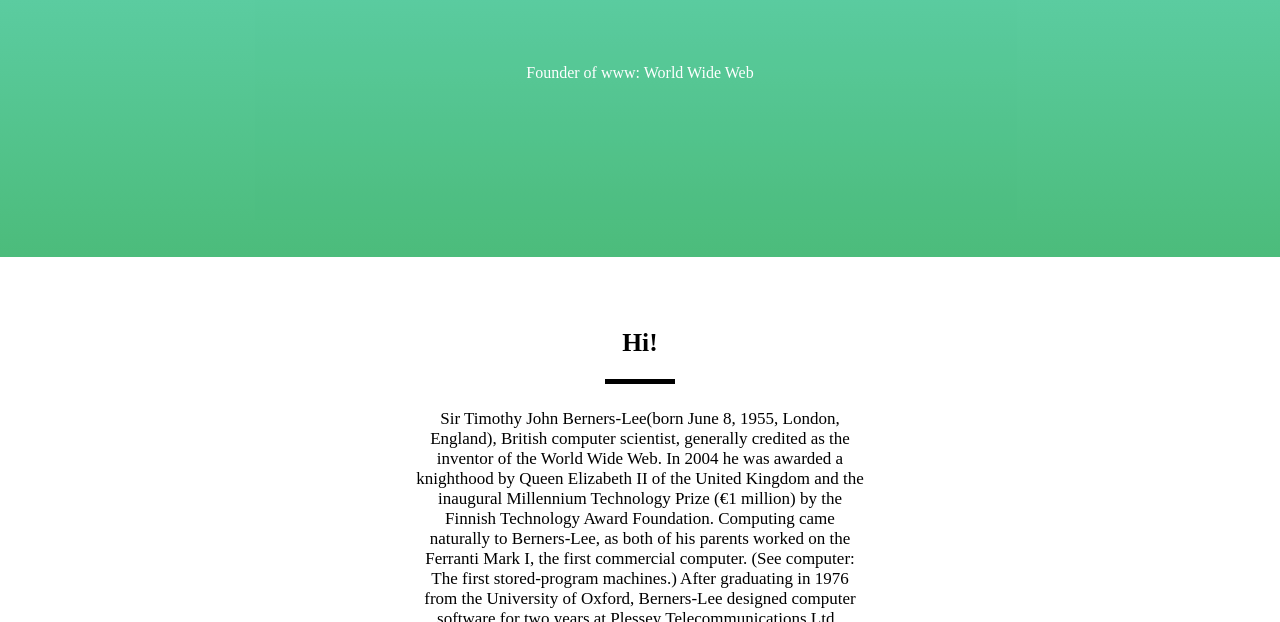
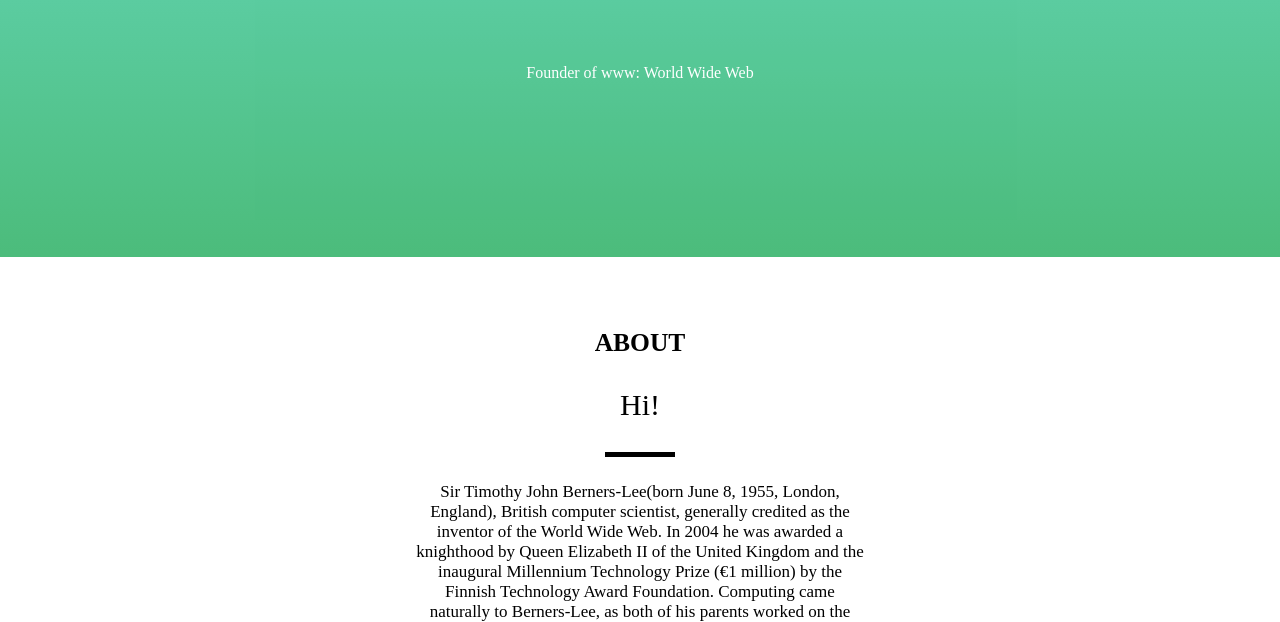
Before and after one commit to Bibhas-Misra/Tim-Berners-Lee, a plain HTML site: page index.html in a window 1280 px wide. Shown: the part 543-1165 px from the top of the page. Drawn offline with Linux system fonts and the light colour scheme.

Commit message:
Add files via upload

```diff
--- a/index.html
+++ b/index.html
@@ -30,7 +30,8 @@
         </div>
     </section>
     <section id="bio">
-        <h1>Hi!</h1>
+        <h1>ABOUT</h1>
+        <p id="head1">Hi!</p>
         <div class="line"></div>
         <p id="p1">Sir Timothy John Berners-Lee(born June 8, 1955, London, England), British computer scientist, generally credited as the inventor of the World Wide Web. In 2004 he was awarded a knighthood by Queen Elizabeth II of the United Kingdom and the inaugural Millennium Technology Prize (€1 million) by the Finnish Technology Award Foundation. Computing came naturally to Berners-Lee, as both of his parents worked on the Ferranti Mark I, the first commercial computer. (See computer: The first stored-program machines.) After graduating in 1976 from the University of Oxford, Berners-Lee designed computer software for two years at Plessey Telecommunications Ltd., located in Poole, Dorset, England. Following this, he had several positions in the computer industry, including a stint from June to December 1980 as a software engineering consultant at CERN, the European particle physics laboratory in Geneva.
 
--- a/style.css
+++ b/style.css
@@ -110,3 +110,7 @@ a {
     text-decoration: underline;
     color: blue !important;
 }
+
+#head1 {
+    font-size: 30px;
+}
```
